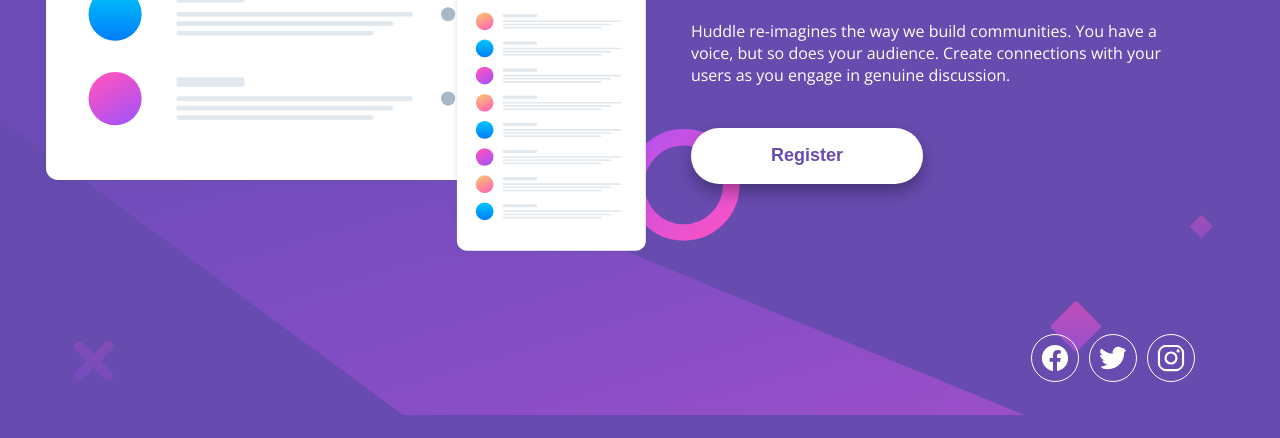
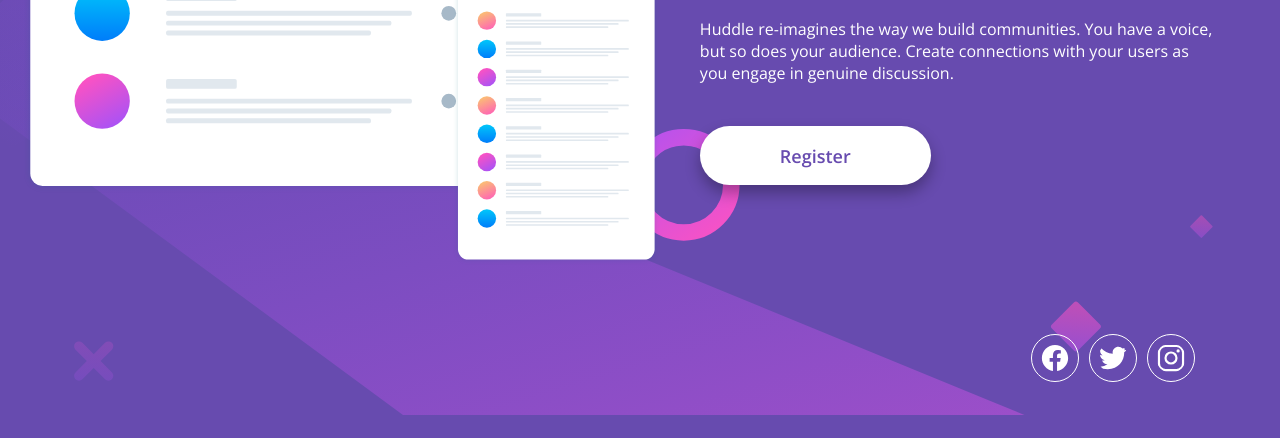
Before and after one commit to GSterczewski/fm-huddle-landing, a website: page src/index.html in a window 1280 px wide. Shown: the part 362-800 px from the top of the page. Drawn offline with nearby package versions, Linux system fonts and the light colour scheme; files that its build step writes are made by us from their sources; files whose address does not match are found by name.

Commit message:
[refactor] <button> -> <a> on hero-button, padding on hero 2.5 -> 1.5rem, remove alt from hero-img

```diff
--- a/src/index.html
+++ b/src/index.html
@@ -31,7 +31,7 @@
           <img
             class="hero-img"
             src="assets/images/illustration-mockups.svg"
-            alt="illustration"
+            alt=""
           />
         </div>
         <section class="hero-content">
@@ -41,7 +41,7 @@
             but so does your audience. Create connections with your users as you
             engage in genuine discussion.
           </p>
-          <button class="hero-button">Register</button>
+          <a href="#" class="hero-button">Register</a>
         </section>
       </main>
       <footer class="footer">
--- a/src/styles/base.scss
+++ b/src/styles/base.scss
@@ -105,7 +105,7 @@
 }
 .hero {
   width: 100%;
-  padding: 0 $section-padding;
+  padding: 0 1.5rem;
   display: flex;
   flex-direction: column;
   align-items: center;
@@ -145,6 +145,7 @@
     background-color: $color-text;
     box-shadow: 0px 8px 15px rgba(0, 0, 0, 0.3);
     transition: all 0.3s ease-out;
+    text-decoration: none;
     &:hover {
       cursor: pointer;
     }
```
